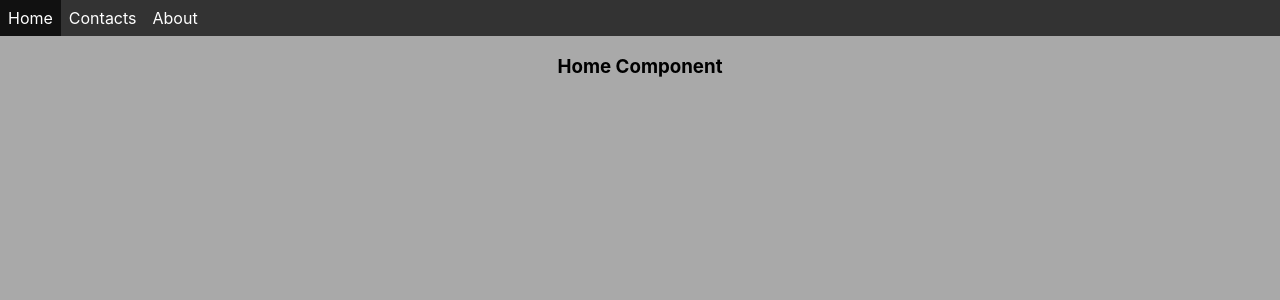
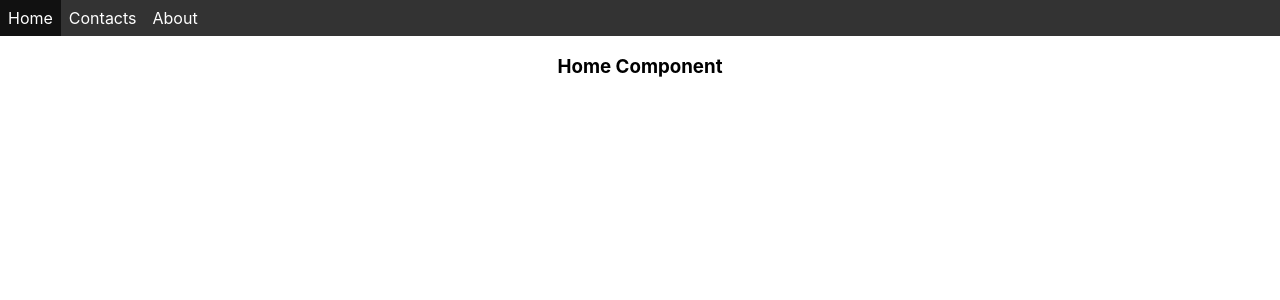
Before and after one commit to fthiagomedeiros/react-learning-project, a React (Create React App) app: page / in a window 1280 px wide. Shown: the top 300 px of the page. Built offline with nearby package versions, Linux system fonts and the light colour scheme.

Commit message:
feat: using react router to navigation SPA

```diff
--- a/src/App.css
+++ b/src/App.css
@@ -1,5 +1,4 @@
 .App {
   text-align: center;
-  background: darkgrey;
   height: 100vh;
 }
```
